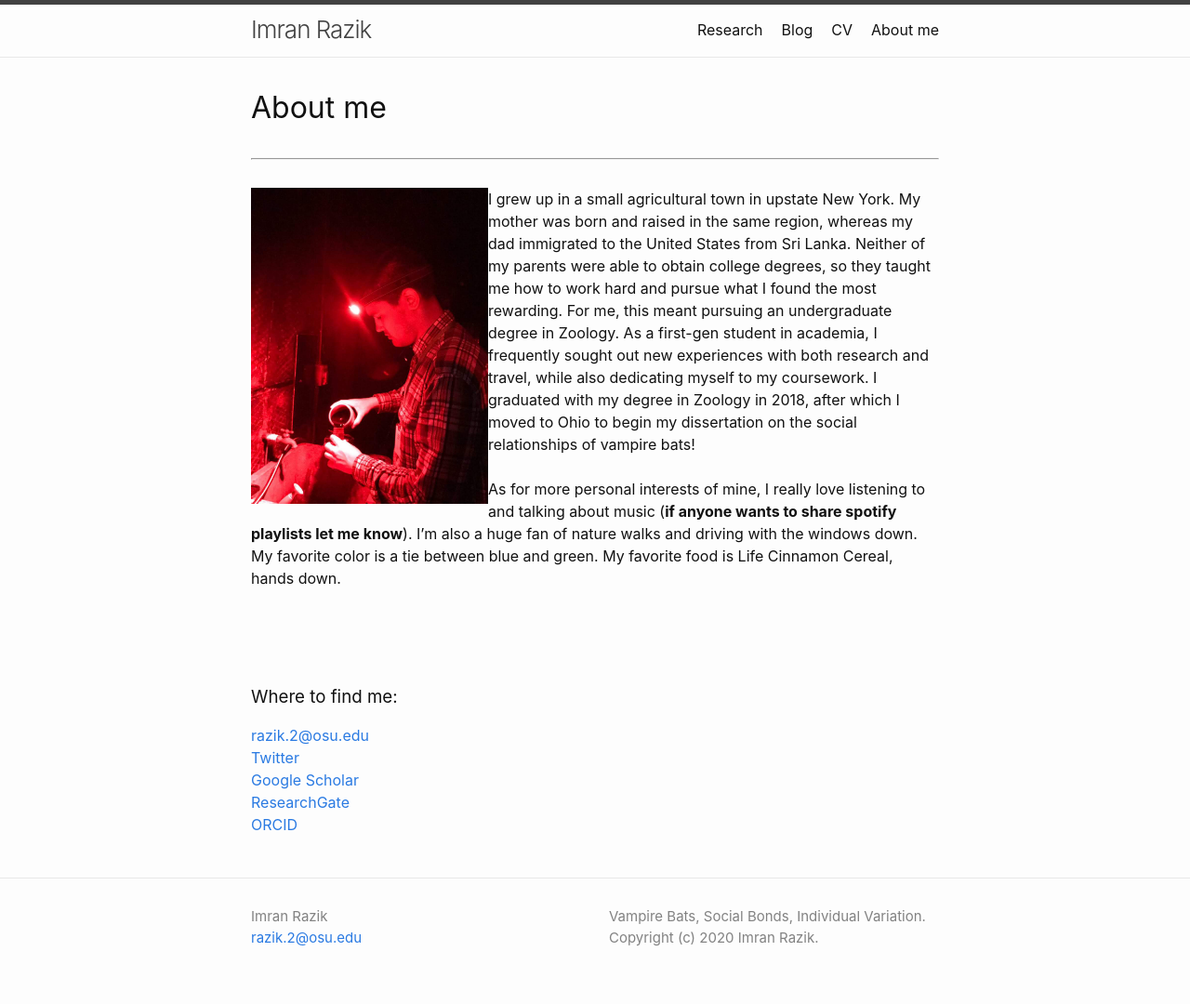
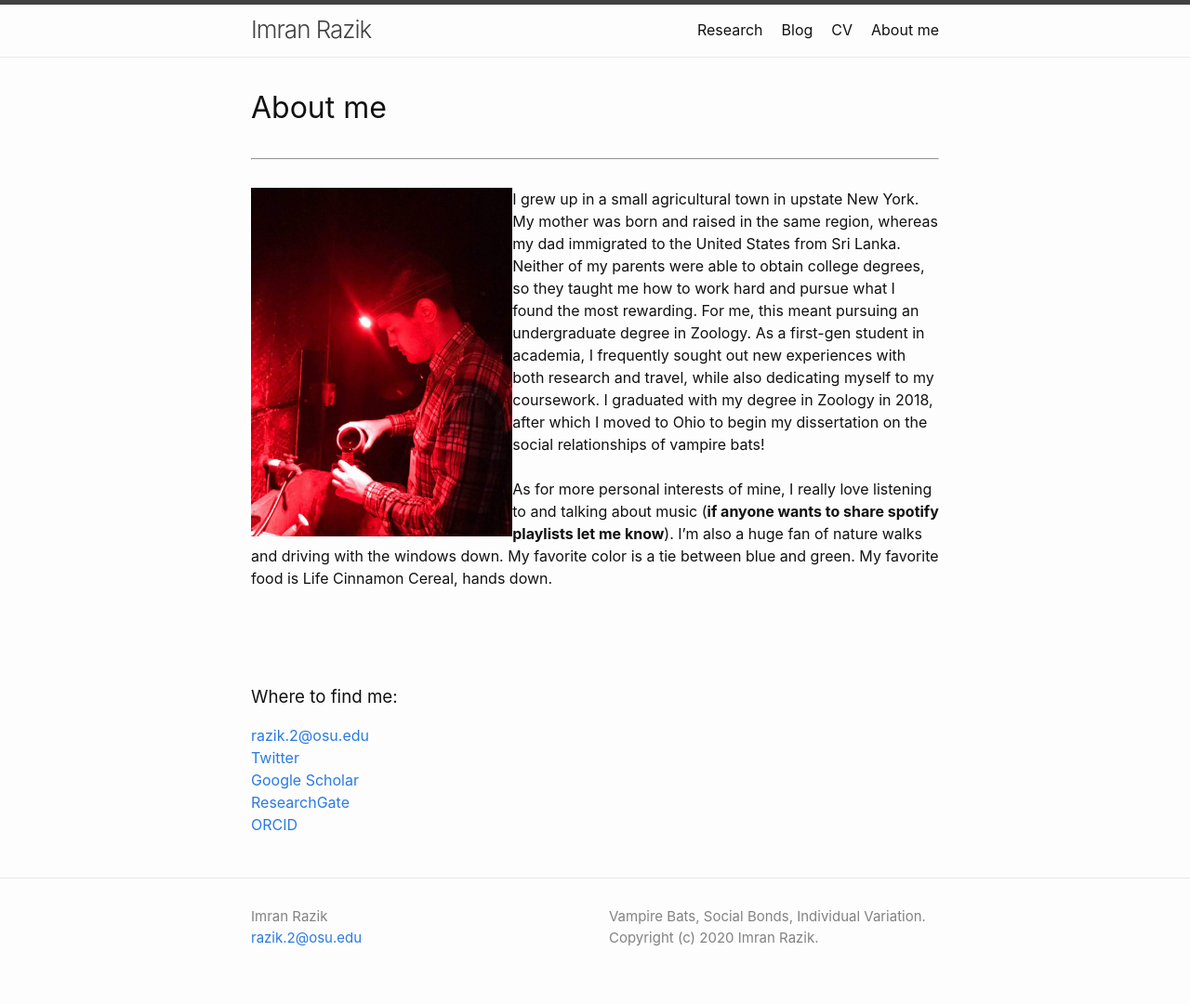
Before and after one commit to imranrazik/imranrazik.github.io, a Jekyll site: the page built from About-me.md, in a window 1280 px wide. Shown: the whole page at 93% size. Built offline with Jekyll 4.4.1, drawn with Linux system fonts in a browser that asks for light colours; our own code applies the rules of GitHub Pages for plain Markdown files.

Commit message:
Update About-me.md

```diff
--- a/About-me.md
+++ b/About-me.md
@@ -4,7 +4,7 @@ layout: default
 # About me
 ---
 
-<img align="left" height="340" src="/assets/34349279-38d9-4de1-ad80-4556efc33ab1.jpg">
+<img align="left" height="375" src="/assets/34349279-38d9-4de1-ad80-4556efc33ab1.jpg">
 I grew up in a small agricultural town in upstate New York. My mother was born and raised in the same region, whereas my dad immigrated to the United States from Sri Lanka. Neither of my parents were able to obtain college degrees, so they taught me how to work hard and pursue what I found the most rewarding. For me, this meant pursuing an undergraduate degree in Zoology. As a first-gen student in academia, I frequently sought out new experiences with both research and travel, while also dedicating myself to my coursework. I graduated with my degree in Zoology in 2018, after which I moved to Ohio to begin my dissertation on the social relationships of vampire bats!
 <br />
 <br />
```
